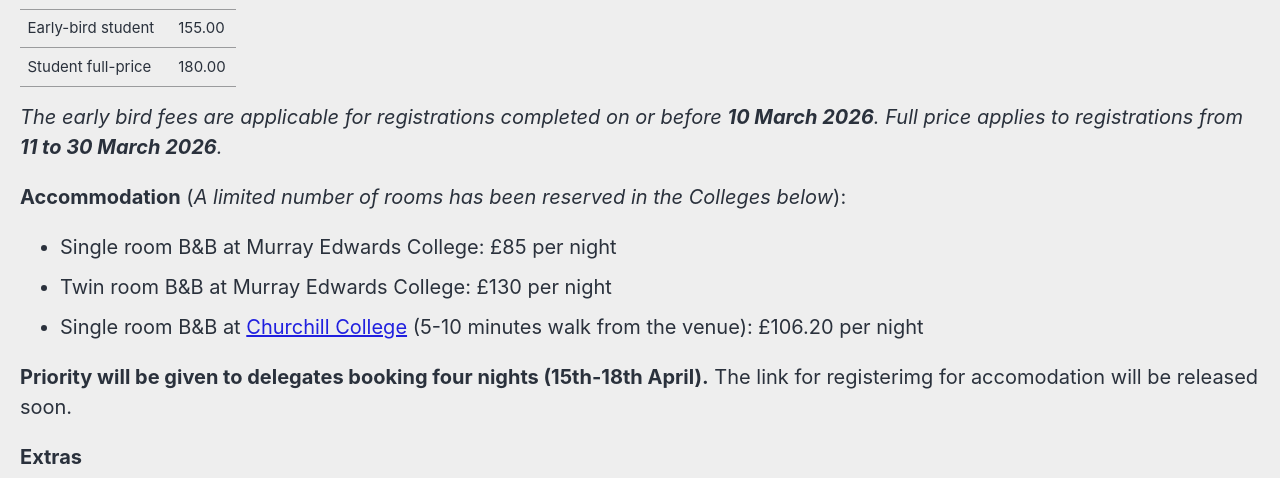
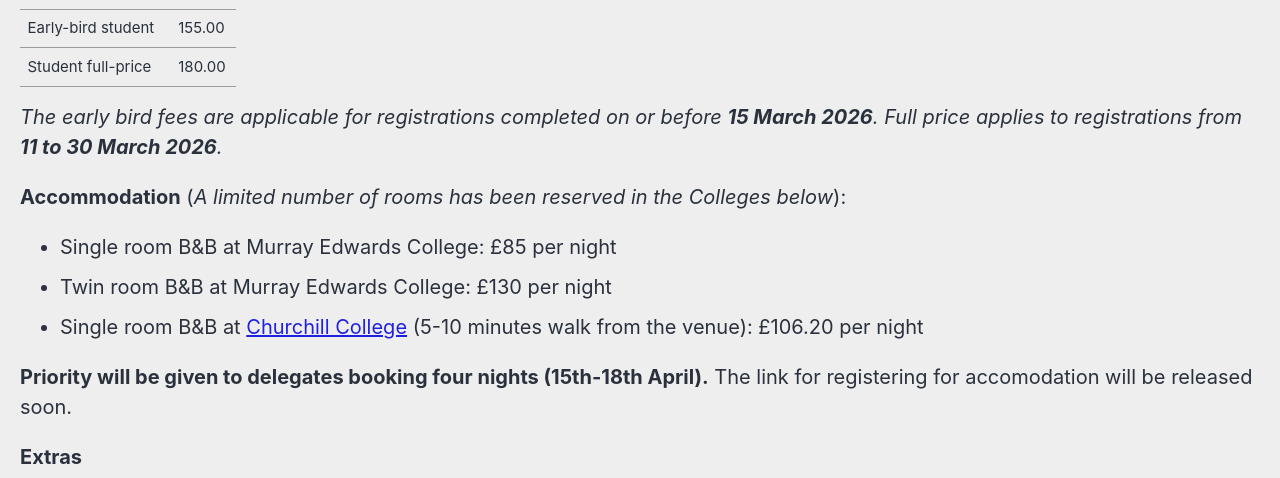
Before and after one commit to roryleung/GASLA18, a Jekyll site: the page built from _pages/registration.md, in a window 1280 px wide. Shown: the part 718-1196 px from the top of the page. Built offline with Jekyll 4.4.1, drawn with Linux system fonts in a browser that asks for light colours; cached includes are drawn as plain includes; nearby versions of some CDN libraries.

Commit message:
Update registration.md

```diff
--- a/_pages/registration.md
+++ b/_pages/registration.md
@@ -20,14 +20,14 @@ Registration for the conference is priced as follows:
 | Student full-price | 180.00 |
 
 
-*The early bird fees are applicable for registrations completed on or before **10 March 2026**. Full price applies to registrations from **11 to 30 March 2026**.*
+*The early bird fees are applicable for registrations completed on or before **15 March 2026**. Full price applies to registrations from **11 to 30 March 2026**.*
 
 **Accommodation** (_A limited number of rooms has been reserved in the Colleges below_):
 * Single room B&B at Murray Edwards College: £85 per night
 * Twin room B&B at Murray Edwards College: £130 per night
 * Single room B&B at [Churchill College](https://www.chu.cam.ac.uk/about/contact/) (5-10 minutes walk from the venue): £106.20 per night
 
-**Priority will be given to delegates booking four nights (15th-18th April).** The link for registerimg for accomodation will be released soon.
+**Priority will be given to delegates booking four nights (15th-18th April).** The link for registering for accomodation will be released soon.
 
 **Extras**
 * Conference dinner (Friday 17th April; Dome Dining Hall, Murray Edwards College): £50
```
